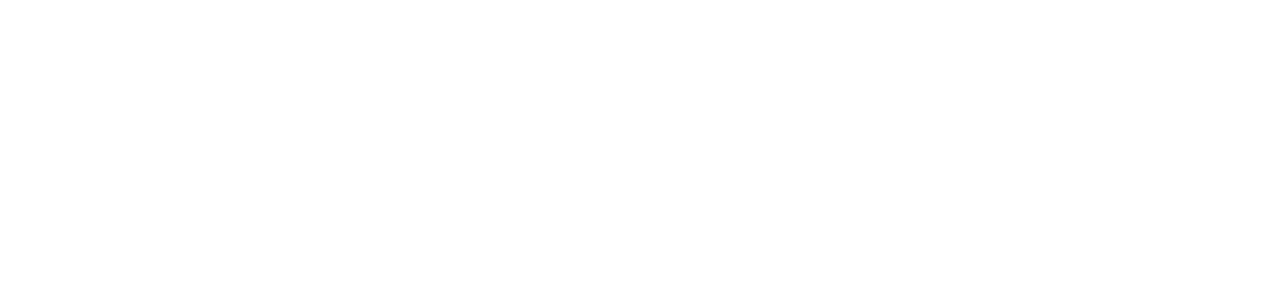
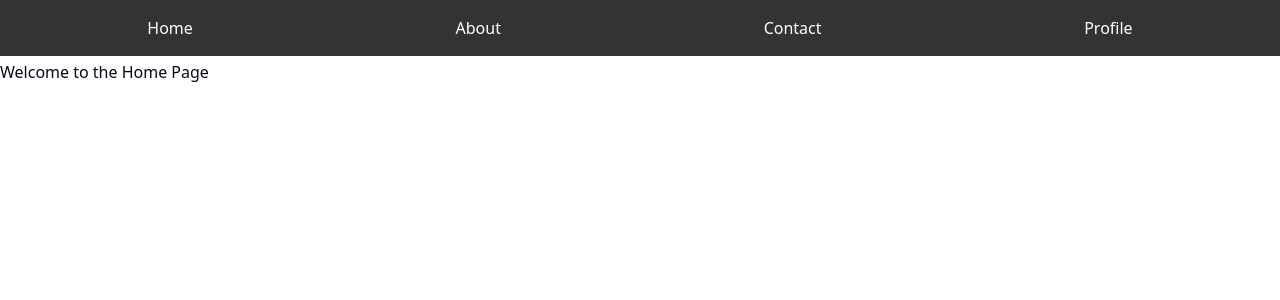
Before and after one commit to shashankx86/ncwi-dev, a Nuxt app: page /home in a window 1280 px wide. Before the commit this address had no page. Shown: the top 300 px of the page. Built offline with nearby package versions, Linux system fonts and the light colour scheme.

Commit message:
added navbar, now login and home page are available under /login and /home

```diff
--- a/app.vue
+++ b/app.vue
@@ -1,3 +1,8 @@
 <template>
-  <NuxtPage />
+  <div>
+    <NuxtPage />
+  </div>
 </template>
+
+<script setup lang="ts">
+</script>
--- /dev/null
+++ b/components/Navbar.vue
@@ -0,0 +1,35 @@
+<template>
+    <nav class="navbar">
+      <ul>
+        <li><NuxtLink to="/">Home</NuxtLink></li>
+        <li><NuxtLink to="/about">About</NuxtLink></li>
+        <li><NuxtLink to="/contact">Contact</NuxtLink></li>
+        <li><NuxtLink to="/profile">Profile</NuxtLink></li>
+      </ul>
+    </nav>
+  </template>
+
+  <script setup lang="ts">
+  </script>
+
+  <style scoped>
+  .navbar {
+    position: fixed;
+    top: 0;
+    width: 100%;
+    background: #333;
+    color: white;
+    padding: 1em;
+  }
+
+  .navbar ul {
+    list-style: none;
+    display: flex;
+    justify-content: space-around;
+  }
+
+  .navbar a {
+    color: white;
+    text-decoration: none;
+  }
+  </style>
--- a/nuxt.config.ts
+++ b/nuxt.config.ts
@@ -3,14 +3,7 @@
   devtools: { enabled: true },
   modules: ["@nuxtjs/tailwindcss", "shadcn-nuxt", '@nuxtjs/color-mode'],
   colorMode: {
-    preference: 'dark',
-    fallback: 'dark',
-    hid: 'nuxt-color-mode-script',
-    globalName: '__NUXT_COLOR_MODE__',
-    componentName: 'ColorScheme',
-    classPrefix: '',
-    classSuffix: '-mode',
-    storageKey: 'nuxt-color-mode'
+    preference: 'dark'
   },
   shadcn: {
     componentDir: './components/ui'
--- /dev/null
+++ b/pages/home/index.vue
@@ -0,0 +1,18 @@
+<template>
+    <div>
+      <Navbar />
+      <div class="content">
+        <h1>Welcome to the Home Page</h1>
+      </div>
+    </div>
+  </template>
+
+  <script setup lang="ts">
+  import Navbar from '@/components/Navbar.vue';
+  </script>
+
+  <style scoped>
+  .content {
+    padding-top: 60px;
+  }
+  </style>
--- a/components/Login.vue
+++ b/pages/login/index.vue
@@ -2,22 +2,24 @@
     <div class="bg-neutral-800 flex flex-col items-center justify-center h-screen">
       <h1 class="text-white font-mono p-2 text-5xl">Login</h1>
       <form class="flex flex-col" @submit.prevent="login">
-        <Input v-model="username" type="text" class="mb-2 p-2 font-mono text-lg bg-black" placeholder="Username" required />
-        <Input v-model="password" type="password" class="mb-2 p-2 font-mono text-lg bg-black" placeholder="Password" required />
+        <Input v-model="username" type="text" class="mb-2 p-2 font-mono text-lg bg-black text-white" placeholder="Username" required />
+        <Input v-model="password" type="password" class="mb-2 p-2 font-mono text-lg bg-black text-white" placeholder="Password" required />
         <Button class="p-2 text-lg cursor-pointer bg-slate-500 bg-blue-800" type="submit">Login</Button>
       </form>
       <p class="bg-red-600" v-if="error">{{ error }}</p>
     </div>
   </template>
 
-<script setup lang="ts">
+  <script setup lang="ts">
   import { ref } from 'vue';
+  import { useRouter } from 'vue-router';
   import { Input } from '@/components/ui/input';
   import { Button } from '@/components/ui/button';
 
   const username = ref('');
   const password = ref('');
   const error = ref('');
+  const router = useRouter();
 
   const login = async () => {
     const apiUrl = `https://napi.${username.value}.hackclub.app/login`;
@@ -25,27 +27,33 @@
       const response = await fetch(apiUrl, {
         method: 'POST',
         headers: { 'Content-Type': 'application/json' },
-        body: JSON.stringify({ username: username.value, password: password.value }),
+        body: JSON.stringify({ username: username.value, password: password.value })
       });
+
+      // Debug: Log the raw response
+      console.log(response);
+
       const result = await response.json();
+
+      // Debug: Log the result
+      console.log(result);
+
       if (response.ok) {
-        // Save access token and refresh token to localStorage
         localStorage.setItem('accessToken', result.access_token);
         localStorage.setItem('refreshToken', result.refresh_token);
-
-        // Optionally, store the username if needed
         localStorage.setItem('username', username.value);
 
-        // Emit the logged-in event
-        this.$emit('logged-in');
-
-        // Redirect to the main application page or dashboard
-        this.$router.push({ name: 'dashboard' });
+        // Redirect to the home page
+        router.push('/home');
       } else {
+        // Display the error message from the response
         error.value = result.message || 'Invalid username or password. Please try again.';
       }
     } catch (err) {
+      // Debug: Log the error
+      console.log(err);
+
       error.value = 'An error occurred. Please try again.';
     }
   };
-</script>
+  </script>
```
